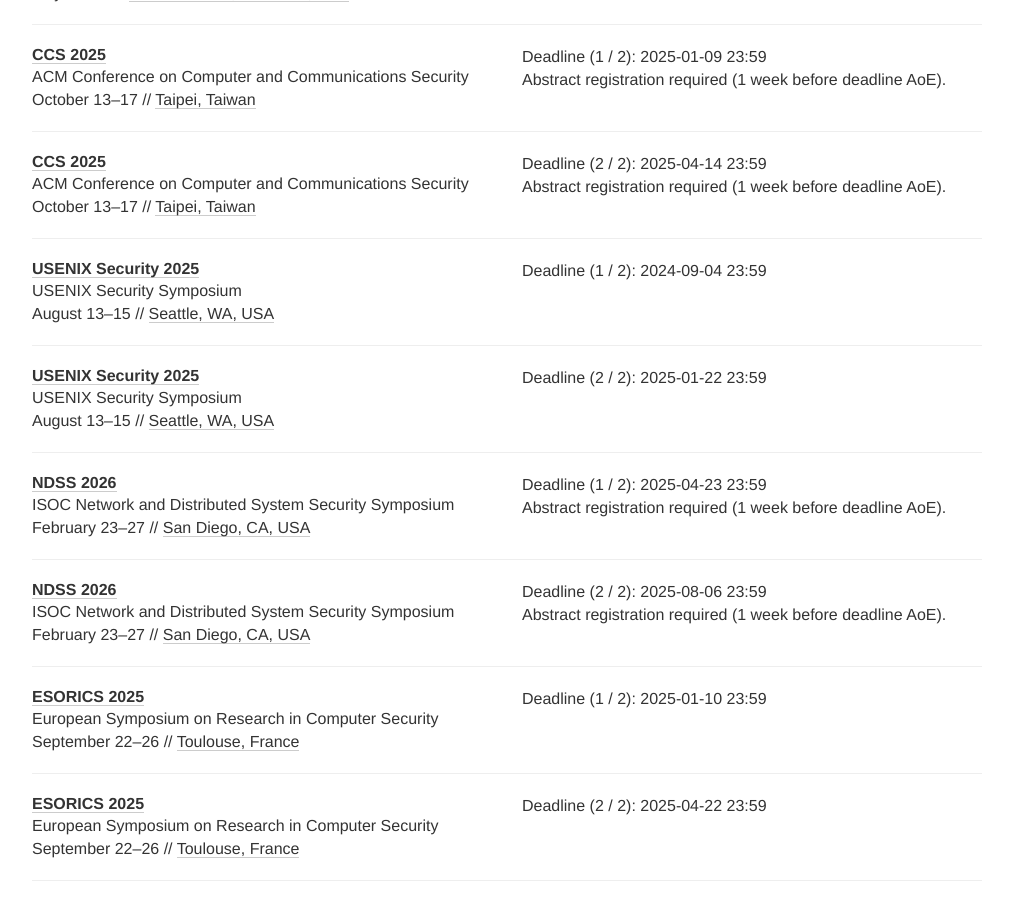
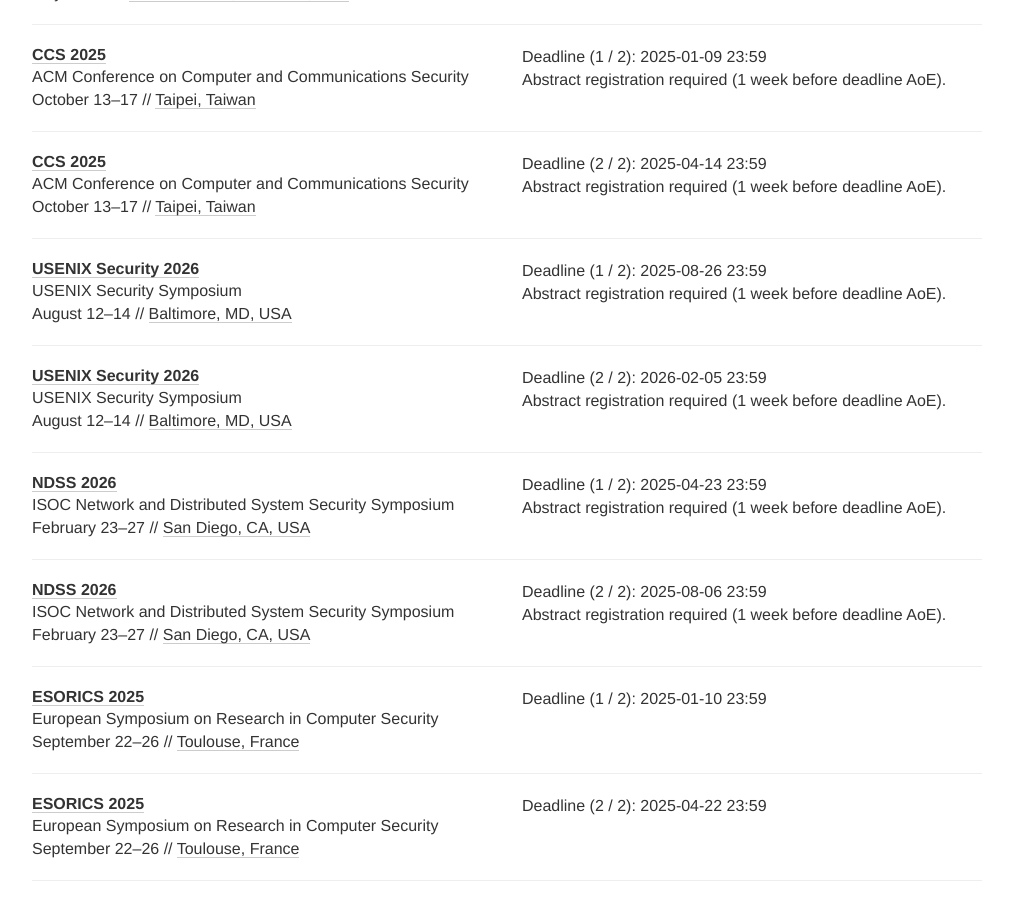
Before and after one commit to sec-deadlines/sec-deadlines.github.io, a Jekyll site: the page built from index.html, in a window 1280 px wide and 900 px high, scrolled down 677 px. Shown: the whole window, without its empty margins (133-1146 px from the left). Built offline with Jekyll 4.4.1, drawn with Linux system fonts in a browser that asks for light colours; nearby versions of some CDN libraries; comment, search, counter and statistics services are not loaded.

Commit message:
Update USENIX (https://www.usenix.org/conference/usenixsecurity26)

```diff
--- a/_data/conferences.yml
+++ b/_data/conferences.yml
@@ -36,13 +36,14 @@
 
 - name: USENIX Security
   description: USENIX Security Symposium
-  year: 2025
-  link: https://www.usenix.org/conference/usenixsecurity25
+  year: 2026
+  link: https://www.usenix.org/conference/usenixsecurity26
   deadline:
-    - "2024-09-04 23:59"
-    - "2025-01-22 23:59"
-  date: "August 13-15"
-  place: Seattle, WA, USA
+    - "2025-08-26 23:59"
+    - "2026-02-05 23:59"
+  comment: Abstract registration required (1 week before deadline AoE).
+  date: "August 12-14"
+  place: Baltimore, MD, USA
   tags: [SEC, PRIV, CONF, TOP4]
 
 - name: NDSS
```
